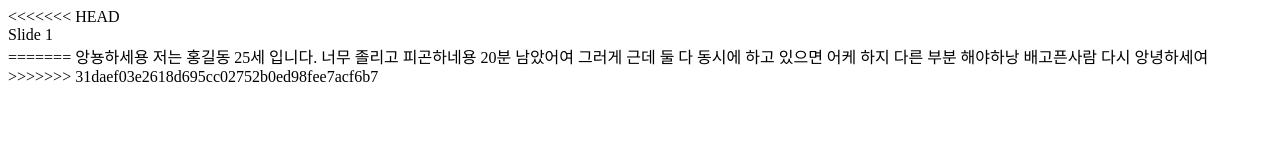
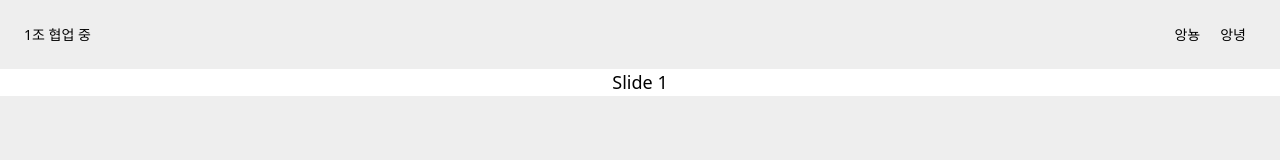
Before and after one commit to songinseon/col_exam, a plain HTML site: page docs/index.html in a window 1280 px wide. Drawn offline with nearby package versions, Linux system fonts and the light colour scheme.

Commit message:
탑바 추가

```diff
--- a/docs/index.css
+++ b/docs/index.css
@@ -44,3 +44,12 @@ html,
   height: 100%;
   object-fit: cover;
 }
+
+
+
+
+/* header */
+
+.top-bar__menu > nav > ul > li {
+  margin: 0 10px;
+}
--- a/docs/index.html
+++ b/docs/index.html
@@ -7,14 +7,43 @@
   <meta name="viewport" content="width=device-width, initial-scale=1.0">
   <title>나의 블로그</title>
 
+
+  <link rel="stylesheet" href="index.css">
+
+  <!-- 제이쿼리-->
+  <script src="https://ajax.googleapis.com/ajax/libs/jquery/3.2.1/jquery.min.js"></script>
+  <!-- 테일윈드 -->
+  <link rel="stylesheet" href="https://cdnjs.cloudflare.com/ajax/libs/tailwindcss/2.1.2/tailwind.min.css">
+  <!--폰트어썸 -->
+  <link rel="stylesheet" href="https://cdnjs.cloudflare.com/ajax/libs/font-awesome/5.15.3/css/all.min.css">
   <!-- 스와이퍼 불러오기 -->
   <link rel="stylesheet" href="https://unpkg.com/swiper/swiper-bundle.min.css" />
   <script src="https://unpkg.com/swiper/swiper-bundle.min.js"></script>
 </head>
 
 <body>
-<<<<<<< HEAD
 
+  <header class="top-bar flex p-6">
+    <div class="top-bar__logo">
+      1조 협업 중
+    </div>
+
+    <div class="flex-grow"></div>
+
+    <div class="top-bar__menu">
+      <nav>
+        <ul class="flex">
+          <li>
+            <a href="#">앙뇽</a>
+          </li>
+          <li>
+            <a href="#">앙녕</a>
+          </li>
+        </ul>
+      </nav>
+    </div>
+
+  </header>
 
   <section class="box-1">
     <div class="swiper-container mySwiper">
@@ -32,17 +61,6 @@
       <div class="swiper-pagination"></div>
     </div>
   </section>
-=======
-  앙뇽하세용
-  저는 홍길동 25세 입니다.
-  너무 졸리고 피곤하네용
-  20분 남았어여
-  그러게
-  근데 둘 다 동시에 하고 있으면 어케 하지
-  다른 부분 해야하낭
-  배고픈사람
-  다시 앙녕하세여
->>>>>>> 31daef03e2618d695cc02752b0ed98fee7acf6b7
 </body>
 
 </html>
```
Lines whose indentation alone changed are shown as unchanged.
